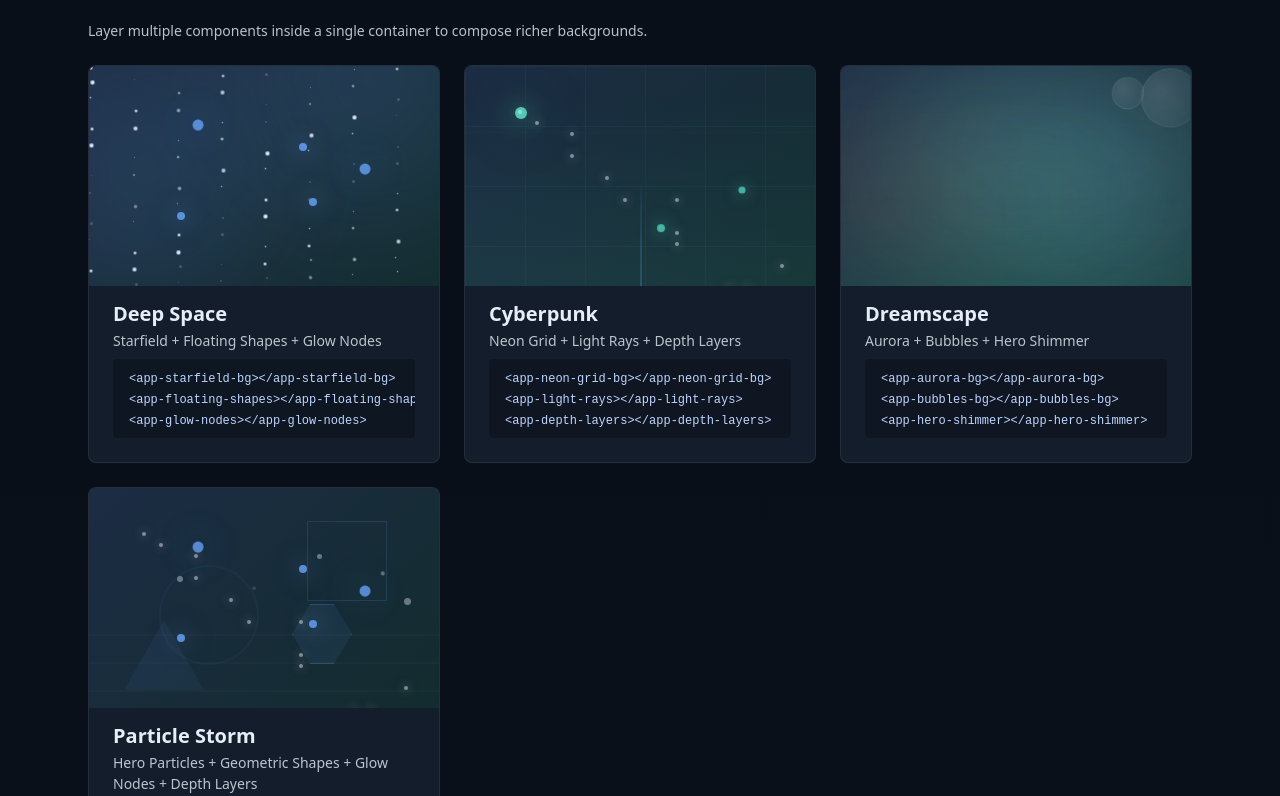
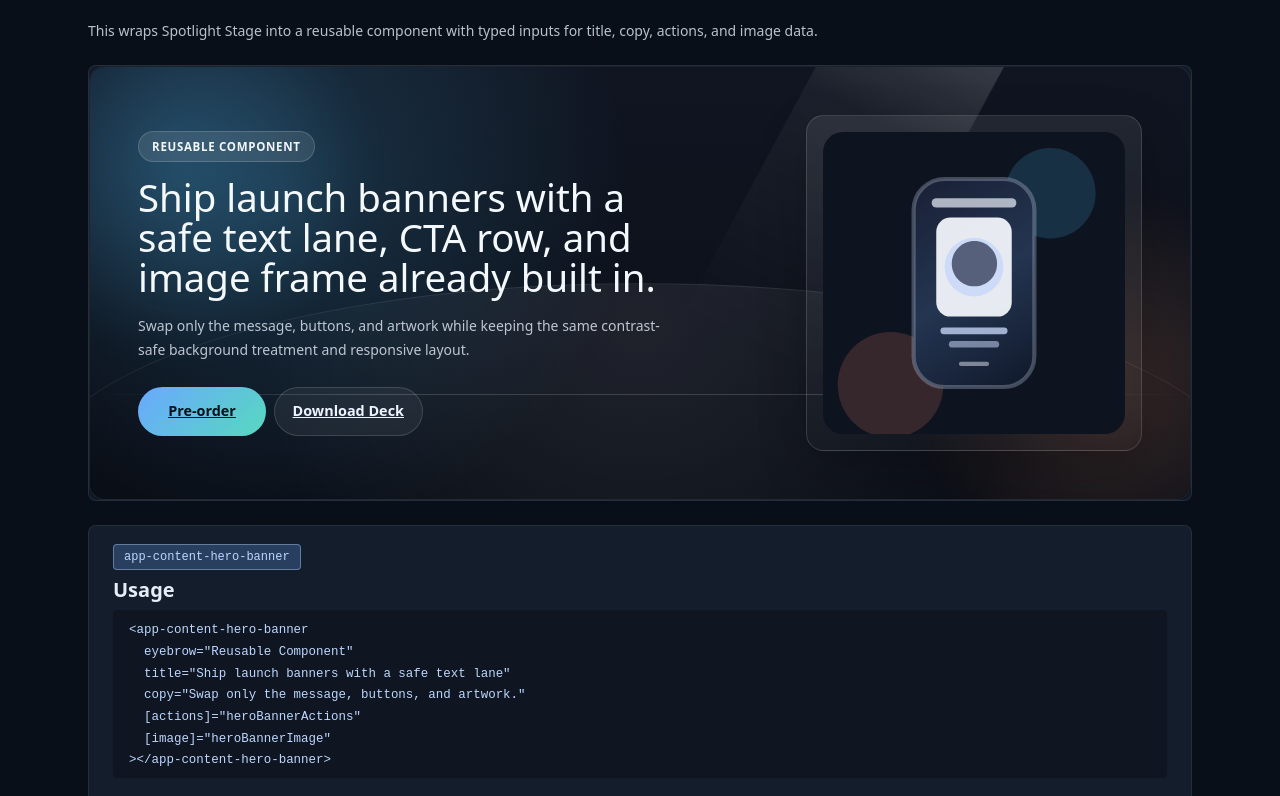
Before and after one commit to ambika-infotech-service/AngularAnimation, an Angular app: page /backgrounds in a window 1280 px wide. Shown: the part 5424-6220 px from the top of the page. Built offline with nearby package versions, Linux system fonts and the light colour scheme.

Commit message:
reusable hero/banner component with inputs for title, copy, buttons, and image

```diff
--- /dev/null
+++ b/src/app/components/content-hero-banner/content-hero-banner.html
@@ -0,0 +1,43 @@
+<section class="hero-banner" [attr.aria-label]="title()">
+	<app-spotlight-stage-bg></app-spotlight-stage-bg>
+
+	<div class="hero-banner__inner">
+		<div class="hero-banner__copy">
+			@if (eyebrow(); as eyebrowText) {
+				<span class="hero-banner__eyebrow">{{ eyebrowText }}</span>
+			}
+
+			<h2 class="hero-banner__title">{{ title() }}</h2>
+			<p class="hero-banner__text">{{ copy() }}</p>
+
+			@if (actions().length) {
+				<div class="hero-banner__actions">
+					@for (action of actions(); track action.href) {
+						<a
+							class="hero-banner__action"
+							[class.hero-banner__action--secondary]="action.variant === 'secondary'"
+							[href]="action.href"
+							[attr.aria-label]="action.ariaLabel ?? null"
+							[attr.target]="action.external ? '_blank' : null"
+							[attr.rel]="action.external ? 'noopener noreferrer' : null"
+						>
+							{{ action.label }}
+						</a>
+					}
+				</div>
+			}
+		</div>
+
+		<div class="hero-banner__media">
+			<div class="hero-banner__image-frame">
+				<img
+					[ngSrc]="image().src"
+					[width]="image().width"
+					[height]="image().height"
+					[alt]="image().alt"
+					[priority]="image().priority ?? false"
+				>
+			</div>
+		</div>
+	</div>
+</section>
--- /dev/null
+++ b/src/app/components/content-hero-banner/content-hero-banner.scss
@@ -0,0 +1,139 @@
+@use '../../../variables' as *;
+@use '../../../mixins' as *;
+
+:host {
+	display: block;
+}
+
+.hero-banner {
+	position: relative;
+	overflow: hidden;
+	border-radius: $radius-lg;
+	min-height: 23rem;
+	color: #edf4ff;
+	background: linear-gradient(180deg, #101521 0%, #0a0e17 100%);
+	border: 1px solid rgba(255, 255, 255, 0.08);
+	box-shadow: 0 18px 60px rgba(3, 6, 12, 0.28);
+}
+
+.hero-banner__inner {
+	position: relative;
+	z-index: 1;
+	display: grid;
+	grid-template-columns: 1fr;
+	gap: $spacing-xl;
+	align-items: center;
+	padding: $spacing-xl;
+	min-height: 23rem;
+
+	@include respond-to(md) {
+		grid-template-columns: minmax(0, 1.1fr) minmax(260px, 0.9fr);
+		padding: $spacing-2xl;
+	}
+}
+
+.hero-banner__copy {
+	position: relative;
+	z-index: 1;
+	max-width: 36rem;
+}
+
+.hero-banner__eyebrow {
+	display: inline-flex;
+	align-items: center;
+	padding: 0.38rem 0.82rem;
+	border-radius: $radius-full;
+	background: rgba(255, 255, 255, 0.1);
+	border: 1px solid rgba(255, 255, 255, 0.16);
+	color: #f3f7ff;
+	font-size: 0.72rem;
+	font-weight: $font-weight-semi;
+	letter-spacing: 0.06em;
+	text-transform: uppercase;
+}
+
+.hero-banner__title {
+	margin: $spacing-md 0 $spacing-md;
+	font-size: clamp(1.85rem, 3vw, 3.1rem);
+	line-height: 1.04;
+	color: #f4f8ff;
+	text-wrap: balance;
+}
+
+.hero-banner__text {
+	margin: 0 0 $spacing-lg;
+	font-size: $font-size-sm;
+	line-height: 1.75;
+	max-width: 34rem;
+	color: rgba(237, 244, 255, 0.78);
+}
+
+.hero-banner__actions {
+	display: flex;
+	flex-wrap: wrap;
+	gap: $spacing-sm;
+}
+
+.hero-banner__action {
+	display: inline-flex;
+	align-items: center;
+	justify-content: center;
+	min-width: 8rem;
+	padding: 0.78rem 1.1rem;
+	border-radius: $radius-full;
+	background: linear-gradient(135deg, var(--color-primary) 0%, var(--color-secondary) 100%);
+	color: #08111a;
+	font-size: 0.9rem;
+	font-weight: $font-weight-semi;
+	transition: transform 0.2s ease, box-shadow 0.2s ease, background 0.2s ease;
+
+	&:hover {
+		transform: translateY(-1px);
+		box-shadow: 0 8px 24px color-mix(in srgb, var(--color-primary) 28%, transparent);
+		color: #08111a;
+	}
+
+	&.hero-banner__action--secondary {
+		background: rgba(255, 255, 255, 0.06);
+		border: 1px solid rgba(255, 255, 255, 0.14);
+		color: #edf4ff;
+
+		&:hover {
+			color: #edf4ff;
+			box-shadow: 0 8px 24px rgba(255, 255, 255, 0.08);
+		}
+	}
+}
+
+.hero-banner__media {
+	position: relative;
+	z-index: 1;
+	display: flex;
+	justify-content: center;
+
+	@include respond-to(md) {
+		justify-content: flex-end;
+	}
+}
+
+.hero-banner__image-frame {
+	width: min(100%, 21rem);
+	padding: 1rem;
+	border-radius: calc($radius-lg + 0.1rem);
+	background: linear-gradient(180deg, rgba(255, 255, 255, 0.08) 0%, rgba(255, 255, 255, 0.02) 100%);
+	border: 1px solid rgba(255, 255, 255, 0.14);
+	box-shadow: 0 18px 48px rgba(0, 0, 0, 0.24);
+
+	img {
+		display: block;
+		width: 100%;
+		height: auto;
+		border-radius: $radius-md;
+	}
+}
+
+@media (prefers-reduced-motion: reduce) {
+	.hero-banner__action {
+		transition: none;
+	}
+}
--- /dev/null
+++ b/src/app/components/content-hero-banner/content-hero-banner.ts
@@ -0,0 +1,34 @@
+import { NgOptimizedImage } from '@angular/common';
+import { ChangeDetectionStrategy, Component, input } from '@angular/core';
+import { SpotlightStageBg } from '../background-layers/spotlight-stage-bg/spotlight-stage-bg';
+
+export interface HeroBannerAction {
+  label: string;
+  href: string;
+  variant?: 'primary' | 'secondary';
+  ariaLabel?: string;
+  external?: boolean;
+}
+
+export interface HeroBannerImage {
+  src: string;
+  alt: string;
+  width: number;
+  height: number;
+  priority?: boolean;
+}
+
+@Component({
+  selector: 'app-content-hero-banner',
+  imports: [NgOptimizedImage, SpotlightStageBg],
+  templateUrl: './content-hero-banner.html',
+  styleUrl: './content-hero-banner.scss',
+  changeDetection: ChangeDetectionStrategy.OnPush,
+})
+export class ContentHeroBanner {
+  readonly eyebrow = input<string>('Featured');
+  readonly title = input.required<string>();
+  readonly copy = input.required<string>();
+  readonly actions = input<ReadonlyArray<HeroBannerAction>>([]);
+  readonly image = input.required<HeroBannerImage>();
+}
--- a/src/app/pages/bg-demo/bg-demo.html
+++ b/src/app/pages/bg-demo/bg-demo.html
@@ -409,6 +409,35 @@
   </div>
 </section>
 
+<section class="bg-section section" aria-labelledby="hero-component-heading">
+  <h2 id="hero-component-heading" class="demo-section-title">Reusable Hero Banner</h2>
+  <p class="combo-note">This wraps Spotlight Stage into a reusable component with typed inputs for title, copy, actions, and image data.</p>
+
+  <div class="hero-component-demo" [class.is-hidden]="!isVisible('content')">
+    <app-content-hero-banner
+      eyebrow="Reusable Component"
+      title="Ship launch banners with a safe text lane, CTA row, and image frame already built in."
+      copy="Swap only the message, buttons, and artwork while keeping the same contrast-safe background treatment and responsive layout."
+      [actions]="heroBannerActions"
+      [image]="heroBannerImage"
+    ></app-content-hero-banner>
+  </div>
+
+  <div class="component-code-card" [class.is-hidden]="!isVisible('content')">
+    <div class="card-info">
+      <code class="tag">app-content-hero-banner</code>
+      <h3>Usage</h3>
+      <pre><code>&#x3C;app-content-hero-banner
+  eyebrow="Reusable Component"
+  title="Ship launch banners with a safe text lane"
+  copy="Swap only the message, buttons, and artwork."
+  [actions]="heroBannerActions"
+  [image]="heroBannerImage"
+&#x3E;&#x3C;/app-content-hero-banner&#x3E;</code></pre>
+    </div>
+  </div>
+</section>
+
 <!-- Combination Scenes -->
 <section class="bg-section section" aria-labelledby="combos-heading">
   <h2 id="combos-heading" class="demo-section-title">Combination Scenes</h2>
--- a/src/app/pages/bg-demo/bg-demo.scss
+++ b/src/app/pages/bg-demo/bg-demo.scss
@@ -58,6 +58,58 @@
   font-size: $font-size-sm;
   margin-top: -$spacing-sm;
   margin-bottom: $spacing-lg;
+}
+
+.hero-component-demo,
+.component-code-card {
+  border-radius: $radius-md;
+  overflow: hidden;
+  background: var(--surface-card);
+  border: 1px solid color-mix(in srgb, var(--color-light) 8%, transparent);
+}
+
+.hero-component-demo {
+  margin-bottom: $spacing-lg;
+}
+
+.component-code-card {
+  .card-info {
+    padding: $spacing-md $spacing-lg $spacing-lg;
+
+    .tag {
+      display: inline-block;
+      background: color-mix(in srgb, var(--page-accent) 25%, transparent);
+      color: var(--page-accent-light);
+      padding: 3px 10px;
+      border-radius: 4px;
+      font-size: 0.75rem;
+      margin-bottom: $spacing-xs;
+      font-family: monospace;
+      border: 1px solid color-mix(in srgb, var(--page-accent-light) 40%, transparent);
+    }
+
+    h3 {
+      font-size: $font-size-lg;
+      font-weight: $font-weight-semi;
+      color: var(--text-main);
+      margin: $spacing-xs 0 $spacing-sm;
+    }
+
+    pre {
+      margin: 0;
+      border-radius: $radius-sm;
+      background: color-mix(in srgb, var(--color-dark) 55%, transparent);
+      padding: $spacing-sm $spacing-md;
+      overflow-x: auto;
+
+      code {
+        font-family: 'Courier New', monospace;
+        font-size: 0.78rem;
+        color: var(--page-accent-light);
+        white-space: pre;
+      }
+    }
+  }
 }
 
 .content-grid {
--- a/src/app/pages/bg-demo/bg-demo.ts
+++ b/src/app/pages/bg-demo/bg-demo.ts
@@ -25,6 +25,7 @@ import { SolarPosterBg } from '../../components/background-layers/solar-poster-b
 import { SpotlightStageBg } from '../../components/background-layers/spotlight-stage-bg/spotlight-stage-bg';
 import { EditorialFrameBg } from '../../components/background-layers/editorial-frame-bg/editorial-frame-bg';
 import { SoftVignetteBg } from '../../components/background-layers/soft-vignette-bg/soft-vignette-bg';
+import { ContentHeroBanner, HeroBannerAction, HeroBannerImage } from '../../components/content-hero-banner/content-hero-banner';
 
 @Component({
   selector: 'app-bg-demo',
@@ -37,6 +38,7 @@ import { SoftVignetteBg } from '../../components/background-layers/soft-vignette
     PrismCausticsBg, TopographicFlowBg, VortexTunnelBg,
     PaperCutStrataBg, HalftonePopBg, LiquidChromeBg, SolarPosterBg,
     SpotlightStageBg, EditorialFrameBg, SoftVignetteBg,
+    ContentHeroBanner,
   ],
   templateUrl: './bg-demo.html',
   styleUrl: './bg-demo.scss',
@@ -64,6 +66,19 @@ export class BgDemo {
     this.activeFilter.set(filter);
   }
 
+  readonly heroBannerActions: ReadonlyArray<HeroBannerAction> = [
+    { label: 'Pre-order', href: '#', ariaLabel: 'Pre-order the featured product' },
+    { label: 'Download Deck', href: '#', variant: 'secondary', ariaLabel: 'Download the launch presentation' },
+  ];
+
+  readonly heroBannerImage: HeroBannerImage = {
+    src: '/editorial-product.svg',
+    alt: 'Illustrated product mockup',
+    width: 320,
+    height: 320,
+    priority: true,
+  };
+
   isVisible(category: 'ambient' | 'sci-fi' | 'abstract' | 'kinetic' | 'geometric' | 'editorial' | 'content' | 'mixed'): boolean {
     return this.activeFilter() === 'all' || this.activeFilter() === category;
   }
```
Also changed, not shown: 1 other file (tests, documents, lock files or other folders).
